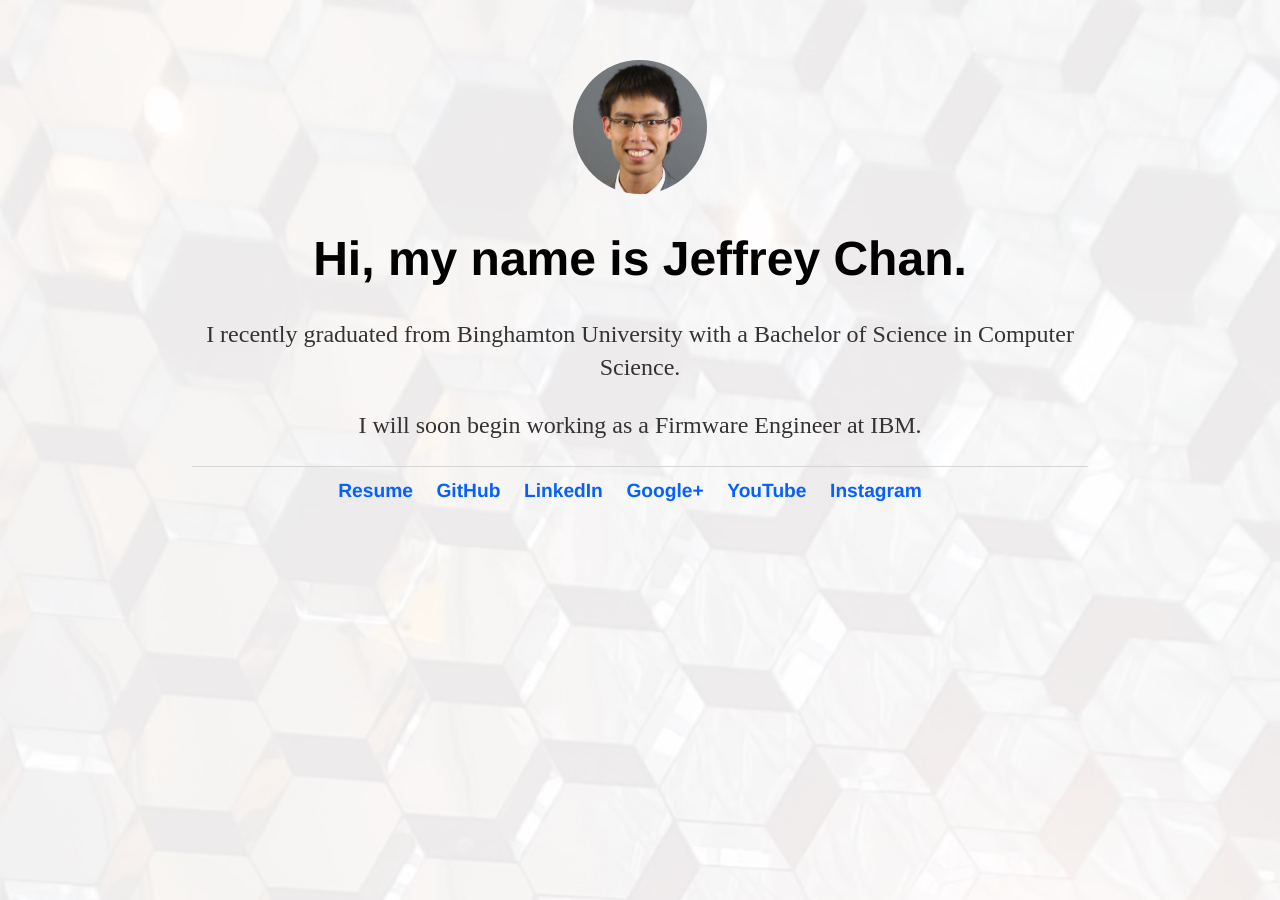
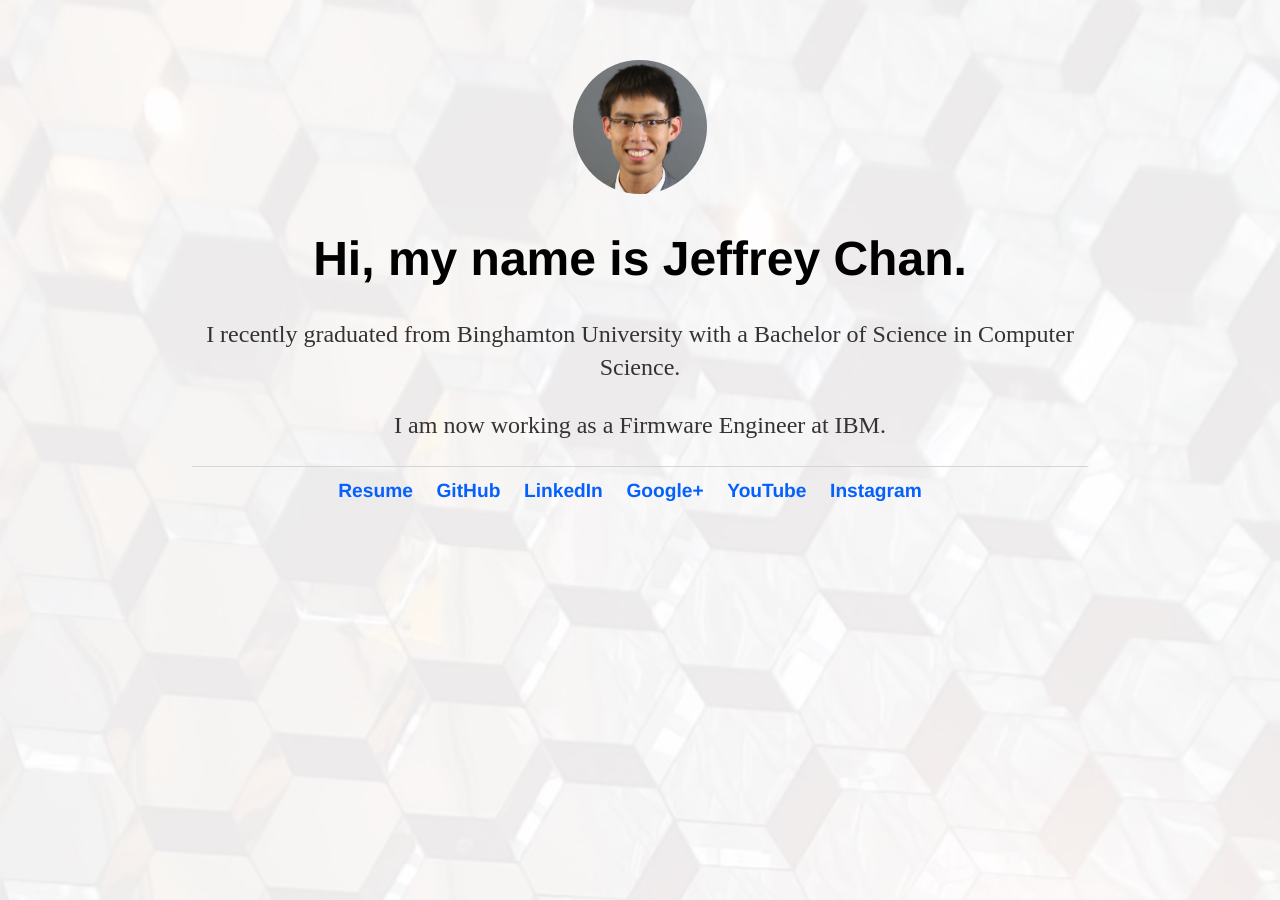
Before and after one commit to superjeffreyc/superjeffreyc.github.io, a Jekyll site: the page built from index.html, in a window 1280 px wide. Built offline with Jekyll 4.4.1, drawn with Linux system fonts in a browser that asks for light colours.

Commit message:
Update index.html

```diff
--- a/index.html
+++ b/index.html
@@ -9,6 +9,6 @@ title: Jeffrey Chan
 <h1>Hi, my name is Jeffrey Chan.</h1>
 
 <p>I recently graduated from Binghamton University with a Bachelor of Science in Computer Science.</p>
-<p>I will soon begin working as a Firmware Engineer at IBM.</p>
+<p>I am now working as a Firmware Engineer at IBM.</p>
 
 </div><!-- /.blurb -->
```
